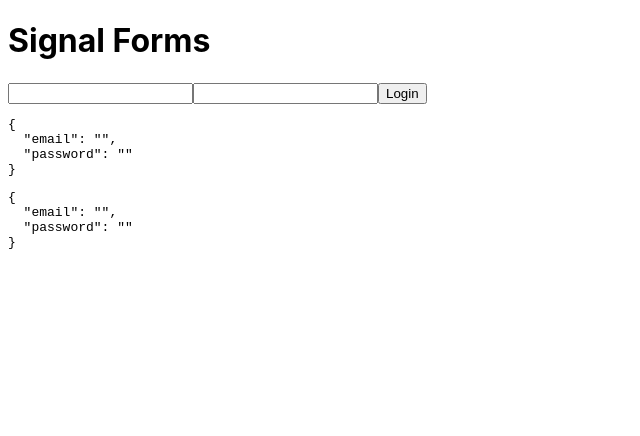
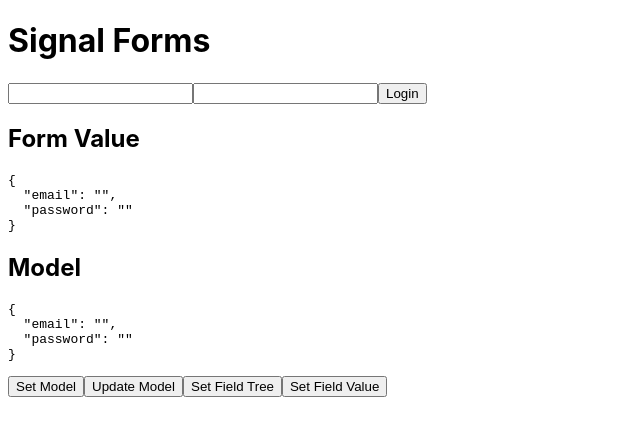
Before and after one commit to liteninkiran/signal-form, an Angular app: page / in a window 1280 px wide. Shown: the top 436 px of the page, without its empty margins (0-640 px from the left). Built offline with nearby package versions, Linux system fonts and the light colour scheme.

Commit message:
Programmatic model updates

```diff
--- a/src/app/app.html
+++ b/src/app/app.html
@@ -6,5 +6,13 @@
   <button type="submit">Login</button>
 </form>
 
+<h2>Form Value</h2>
 <pre>{{ loginForm().value() | json }}</pre>
+
+<h2>Model</h2>
 <pre>{{ model() | json }}</pre>
+
+<button type="button" (click)="setModel()">Set Model</button>
+<button type="button" (click)="updateModel()">Update Model</button>
+<button type="button" (click)="setFieldTree()">Set Field Tree</button>
+<button type="button" (click)="setFieldValue()">Set Field Value</button>
--- a/src/app/app.ts
+++ b/src/app/app.ts
@@ -19,4 +19,30 @@ export class App {
     password: '',
   });
   loginForm = form(this.model);
+
+  setModel() {
+    this.model.set({
+      email: 'model.set@example.com',
+      password: 'test',
+    });
+  }
+
+  updateModel() {
+    this.model.update((prev) => ({
+      email: 'model.update@example.com',
+      password: prev.password,
+    }));
+  }
+
+  setFieldTree() {
+    this.loginForm().value.set({
+      email: 'field.tree.set@example.com',
+      password: 'test',
+    });
+  }
+
+  setFieldValue() {
+    this.loginForm.email().value.set('field.value.set@example.com');
+    this.loginForm.password().value.set('test');
+  }
 }
```
